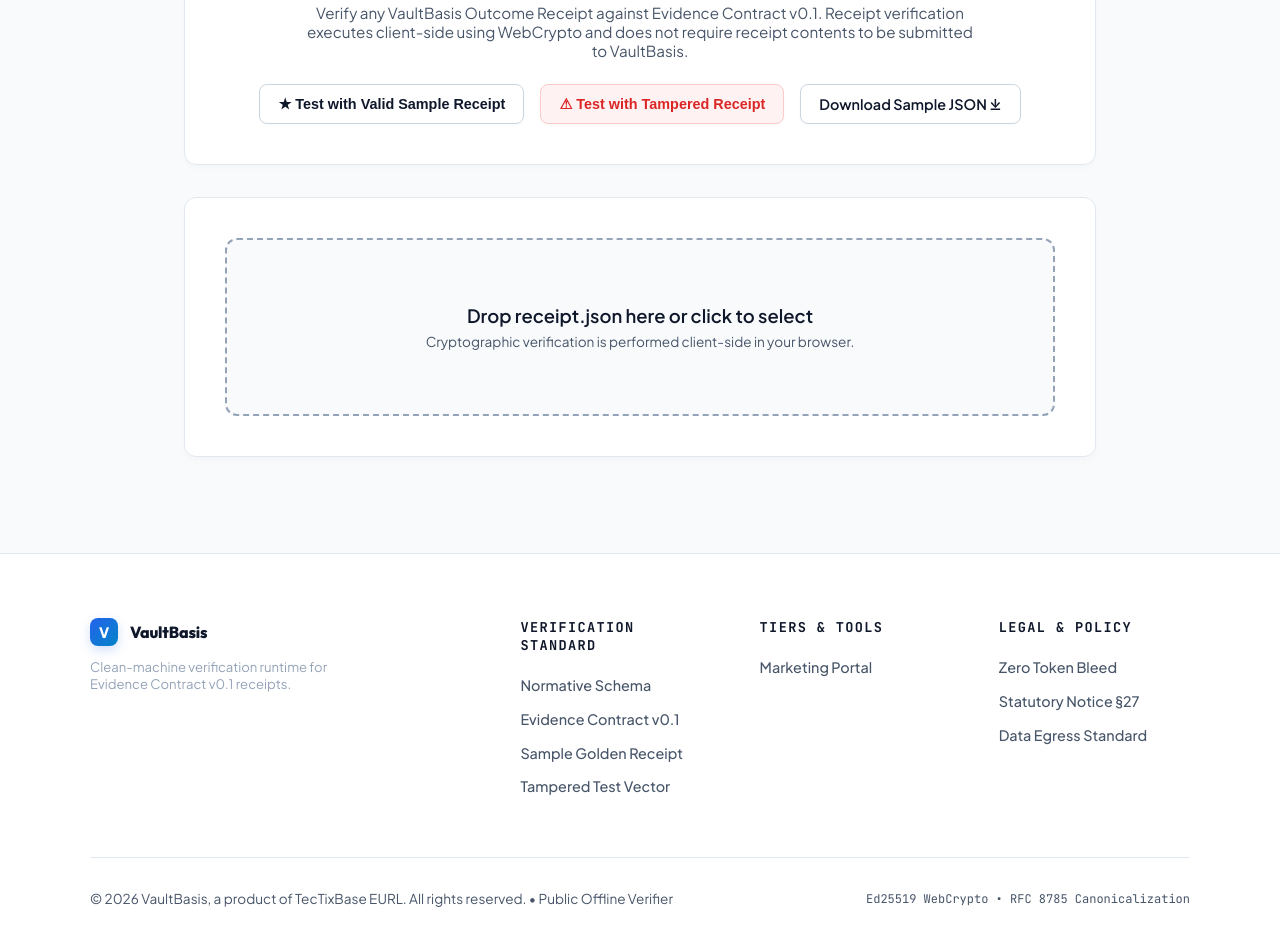
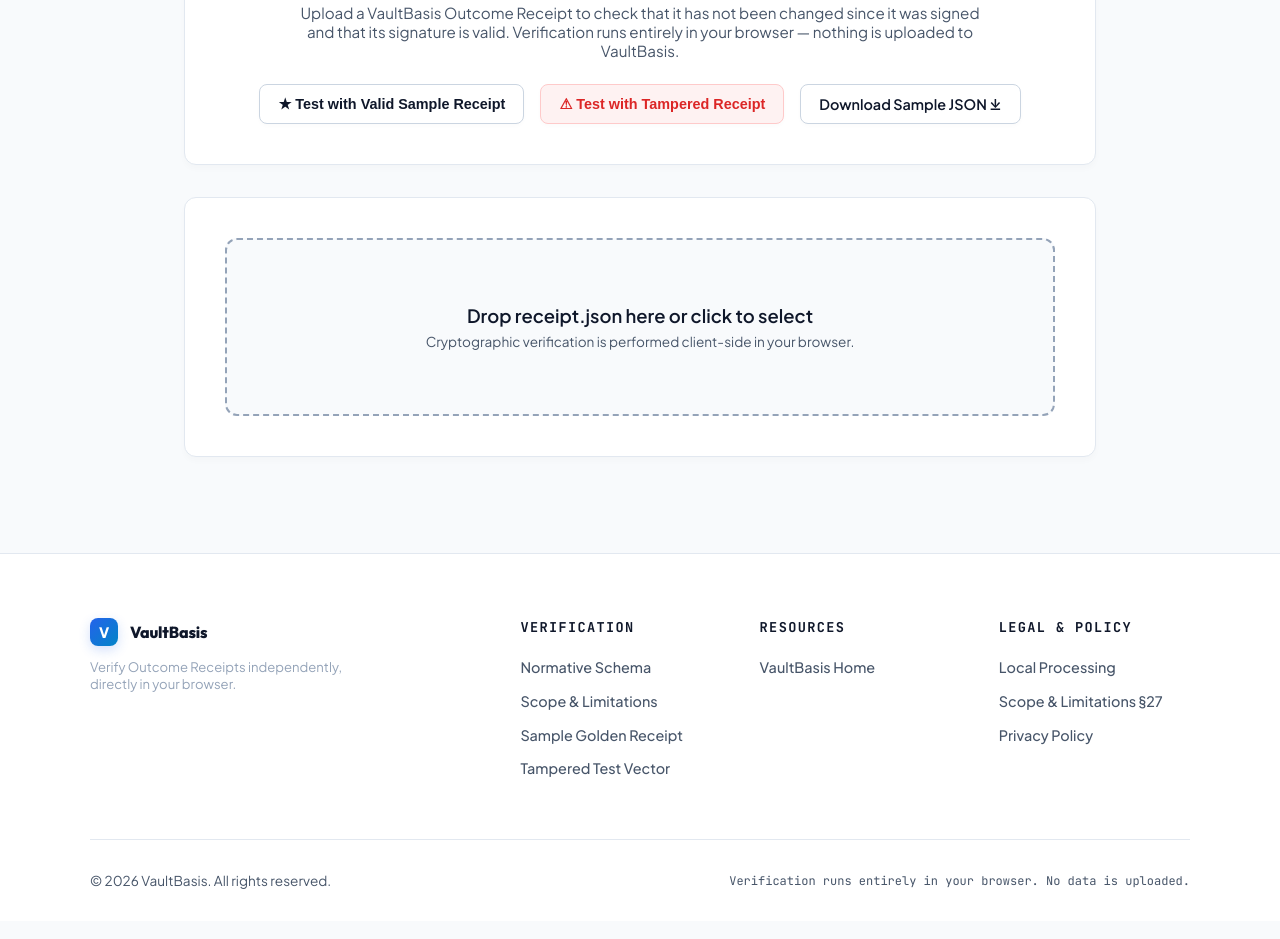
Before and after one commit to KasivisvanathanAmirdhalingam/VaultBasis, a website: page apps/web-verifier/index.html in a window 1280 px wide. Shown: the part 212-1151 px from the top of the page. Drawn offline with Linux system fonts and the light colour scheme.

Commit message:
fix: remove TecTixBase, engineering jargon, and internal refs from all user-facing pages

```diff
--- a/apps/web-verifier/index.html
+++ b/apps/web-verifier/index.html
@@ -247,7 +247,7 @@
       <div>
         <div class="brand-name">VaultBasis Verifier</div>
       </div>
-      <span class="badge badge-info" style="font-size: 0.72rem;">WEB-CRYPTO CLIENT</span>
+
     </a>
     <nav class="nav-links">
       <a href="/" id="nav-back-link">← Why VaultBasis?</a>
@@ -260,7 +260,7 @@
     <div class="card" style="text-align: center;">
       <h2 style="font-size: 1.6rem; margin-bottom: 8px; color: #0f172a;">Independent Outcome Verification</h2>
       <p style="color: var(--text-muted); font-size: 0.95rem; max-width: 680px; margin: 0 auto 1.5rem auto;">
-        Verify any VaultBasis Outcome Receipt against Evidence Contract v0.1. Receipt verification executes client-side using WebCrypto and does not require receipt contents to be submitted to VaultBasis.
+        Upload a VaultBasis Outcome Receipt to check that it has not been changed since it was signed and that its signature is valid. Verification runs entirely in your browser — nothing is uploaded to VaultBasis.
       </p>
 
       <div class="sample-controls">
@@ -290,7 +290,7 @@
     <!-- Results Card -->
     <div id="results-card" class="card" style="display: none;" aria-live="polite">
       <div style="display: flex; justify-content: space-between; align-items: center; margin-bottom: 1.5rem;">
-        <h3 style="font-size: 1.2rem; color: #0f172a;">Verification Assurance Report</h3>
+        <h3 style="font-size: 1.2rem; color: #0f172a;">Verification Report</h3>
         <span id="overall-badge" class="badge badge-pass" style="font-size: 0.9rem;">PASS (VERIFIED)</span>
       </div>
 
@@ -326,7 +326,7 @@
       <div id="errors-box" style="display: none; margin-top: 1rem; padding: 1rem; background: rgba(239, 68, 68, 0.1); border-left: 3px solid #ef4444; color: #f87171; font-size: 0.85rem; border-radius: 4px;"></div>
 
       <div class="limitations-box">
-        <strong>STATUTORY LIMITATION NOTICE (PRD §27 & §44.6):</strong><br>
+        <strong>IMPORTANT NOTICE:</strong><br>
         Successful verification confirms that the receipt signature is valid for the declared installation public key and that the signed receipt content has not changed relative to that signature. It does not independently establish tax correctness, source-data accuracy, installation identity, software authenticity, or government endorsement.
       </div>
     </div>
@@ -341,41 +341,41 @@
           <span class="brand-name" style="font-size: 1rem;">VaultBasis</span>
         </div>
         <p style="font-size: 0.82rem; color: #94a3b8; max-width: 260px;">
-          Clean-machine verification runtime for Evidence Contract v0.1 receipts.
+          Verify Outcome Receipts independently, directly in your browser.
         </p>
       </div>
 
       <div class="footer-col">
-        <h4>Verification Standard</h4>
+        <h4>Verification</h4>
         <ul>
           <li><a href="/schemas/receipt-v0.1.json" target="_blank">Normative Schema</a></li>
-          <li><a href="/" id="ft-evidence-link">Evidence Contract v0.1</a></li>
+          <li><a href="/docs/scope_and_limitations_v0.1.md" target="_blank" id="ft-evidence-link">Scope &amp; Limitations</a></li>
           <li><a href="/sample-receipt.json" download="golden_receipt_valid.json">Sample Golden Receipt</a></li>
           <li><a href="/sample-receipt-tampered.json" download="golden_receipt_tampered.json">Tampered Test Vector</a></li>
         </ul>
       </div>
 
       <div class="footer-col">
-        <h4>Tiers & Tools</h4>
+        <h4>Resources</h4>
         <ul>
-          <li><a href="/" id="ft-marketing-link">Marketing Portal</a></li>
+          <li><a href="/" id="ft-marketing-link">VaultBasis Home</a></li>
         </ul>
       </div>
 
       <div class="footer-col">
         <h4>Legal & Policy</h4>
         <ul>
-          <li><a href="/" id="ft-zero-bleed">Zero Token Bleed</a></li>
-          <li><a href="/" id="ft-statutory">Statutory Notice §27</a></li>
-          <li><a href="/" id="ft-airgap">Data Egress Standard</a></li>
+          <li><a href="/#security" id="ft-zero-bleed">Local Processing</a></li>
+          <li><a href="/docs/scope_and_limitations_v0.1.md" target="_blank" id="ft-statutory">Scope &amp; Limitations §27</a></li>
+          <li><a href="/privacy-policy" target="_blank" id="ft-airgap">Privacy Policy</a></li>
         </ul>
       </div>
     </div>
 
     <div class="footer-bottom">
-      <div>© 2026 VaultBasis, a product of TecTixBase EURL. All rights reserved. • Public Offline Verifier</div>
+      <div>© 2026 VaultBasis. All rights reserved.</div>
       <div style="font-family: 'JetBrains Mono', monospace; font-size: 0.75rem;">
-        Ed25519 WebCrypto • RFC 8785 Canonicalization
+        Verification runs entirely in your browser. No data is uploaded.
       </div>
     </div>
   </footer>
```
Also changed, not shown: apps/web-dashboard/index.html (+2 -2 lines), apps/web-marketing/index.html (+8 -8 lines).
